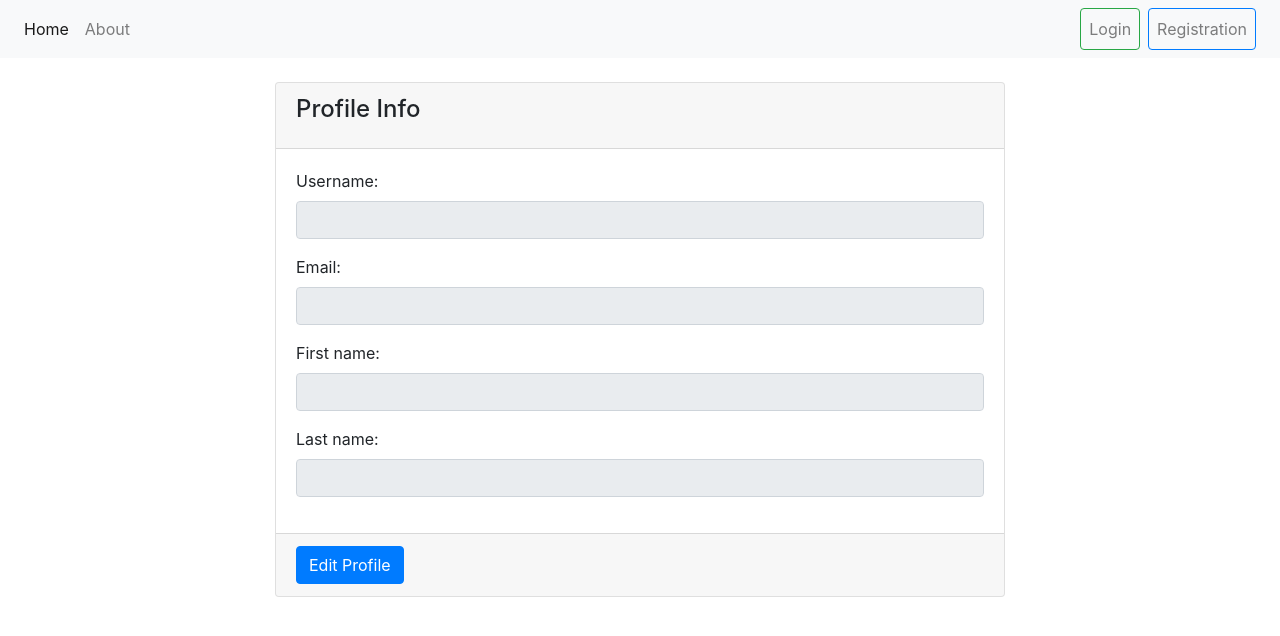
After one commit to sengxingstx-dev/djangocrud, a Django app: page /account/profile/1/ in a window 1280 px wide. The commit adds this page. Shown: the top 636 px of the page. Run offline with Django 4.2, Linux system fonts and the light colour scheme.

Commit message:
login system and user profile

```diff
--- a/base/admin.py
+++ b/base/admin.py
@@ -1,5 +1,6 @@
 from django.contrib import admin
-from .models import Employee
+from .models import User, Employee
 
 
+admin.site.register(User)
 admin.site.register(Employee)
--- a/base/urls.py
+++ b/base/urls.py
@@ -1,9 +1,15 @@
-from django.urls import path
+from django.urls import path, include
 from . import views
 
 
 urlpatterns = [
     path('', views.home, name='home'),
+    path('account/', include('django.contrib.auth.urls'), name='login'),
+    path('account/signup/', views.signup, name='signup'),
+    path('account/profile/<int:pk>/', views.profile, name='profile'),
+    path('account/profile/<int:pk>/update/', views.update_profile, name='update-profile'),
+
+
     path('employee/create/', views.employee_create, name='emp-create'),
     path('employee/list/', views.employee_list, name='emp-read'),
     path('employee/search/', views.employee_search, name='emp-search'),
--- a/base/views.py
+++ b/base/views.py
@@ -1,11 +1,43 @@
 from django.shortcuts import render, redirect
 from django.db.models import Q
-from .models import Employee, EmployeeForm
+from .models import Employee
+
+from .models import User
+from .forms import EmployeeForm, SignUpForm, UserProfileForm
 
 
 
 def home(request):
     return render(request, 'base/home.html')
+
+
+def signup(request):
+    if request.method == 'POST':
+        form = SignUpForm(request.POST)
+        if form.is_valid():
+            form.save()
+            return redirect('login')
+    else:
+        form = SignUpForm()
+
+    return render(request, 'registration/register.html', {'form': form})
+
+
+def profile(request, pk):
+    return render(request, 'registration/profile.html')
+
+
+def update_profile(request, pk):
+    if request.method == 'POST':
+        user = User.objects.get(id=pk)
+        form = UserProfileForm(request.POST ,request.FILES, instance=user)
+        if form.is_valid():
+            form.save()
+            return redirect('profile', pk=pk)
+    else:
+        user = User.objects.get(id=pk)
+        form = UserProfileForm(initial=user.__dict__)
+    return render(request, 'registration/update_profile.html', {'form': form})
 
 
 def employee_list(request):
--- a/djangocrud/urls.py
+++ b/djangocrud/urls.py
@@ -16,8 +16,14 @@ Including another URLconf
 """
 from django.contrib import admin
 from django.urls import path, include
+from django.conf import settings
+from django.conf.urls.static import static
 
 urlpatterns = [
     path('admin/', admin.site.urls),
     path('', include('base.urls')),
 ]
+
+if settings.DEBUG:
+    urlpatterns += static(settings.STATIC_URL, document_root=settings.STATIC_ROOT)
+    urlpatterns += static(settings.MEDIA_URL, document_root=settings.MEDIA_ROOT)
--- a/templates/base.html
+++ b/templates/base.html
@@ -1,23 +1,74 @@
+{% load static %}
 <!DOCTYPE html>
 <html lang="en">
+
 <head>
     <meta charset="UTF-8">
     <meta http-equiv="X-UA-Compatible" content="IE=edge">
     <meta name="viewport" content="width=device-width, initial-scale=1.0">
 
     <link rel="stylesheet" href="https://cdn.jsdelivr.net/npm/bootstrap@4.1.3/dist/css/bootstrap.min.css" integrity="sha384-MCw98/SFnGE8fJT3GXwEOngsV7Zt27NXFoaoApmYm81iuXoPkFOJwJ8ERdknLPMO" crossorigin="anonymous">
+    <link rel="stylesheet" href="https://cdn.jsdelivr.net/npm/bootstrap-icons@1.5.0/font/bootstrap-icons.css">
+
 
     <title>django crud</title>
 
 </head>
+
 <body>
 
-    <div class="container-fluid">
-        {% block content %} {% endblock content %}
-    </div>
+    <nav class="navbar navbar-expand-lg navbar-light bg-light">
+        <button class="navbar-toggler" type="button" data-toggle="collapse" data-target="#navbarNavDropdown"
+            aria-controls="navbarNavDropdown" aria-expanded="false" aria-label="Toggle navigation">
+            <span class="navbar-toggler-icon"></span>
+        </button>
+        <div class="collapse navbar-collapse justify-content-between" id="navbarNavDropdown">
+            <ul class="navbar-nav">
+                <li class="nav-item active">
+                    <a class="nav-link" href="{% url 'home' %}">Home <span class="sr-only">(current)</span></a>
+                </li>
+                <li class="nav-item">
+                    <a class="nav-link" href="#">About</a>
+                </li>
+            </ul>
+            <ul class="navbar-nav">
+                {% if not request.user.is_authenticated %}
+                <li class="nav-item mr-2">
+                    <a class="nav-link btn btn-outline-success" href="{% url 'login' %}">Login</a>
+                </li>
+                <li class="nav-item mr-2">
+                    <a class="nav-link btn btn-outline-primary" href="{% url 'signup' %}">Registration</a>
+                </li>
+                {% else %}
+                <li class="nav-item dropdown">
+                    <!-- <a class="nav-link dropdown-toggle" href="#" id="profileDropdown" role="button"
+                        data-toggle="dropdown" aria-haspopup="true" aria-expanded="false">
+                        <i class="bi bi-person-fill" style="font-size: 25px;"></i>
+                    </a> -->
+                    <img class="account-image rounded-circle m-auto d-block dropdown-toggle" id="id_profile_links"
+                        data-toggle="dropdown" title="Profile" aria-haspopup="true" aria-expanded="false"
+                        src="{{ request.user.profile_image.url }}" alt="my logo" width="40" height="40" style="cursor:pointer;">
+                    <div class="dropdown-menu dropdown-menu-right" aria-labelledby="profileDropdown">
+                        <a class="dropdown-item" href="{% url 'profile' pk=request.user.id %}">Profile</a>
+                        <a class="dropdown-item" href="{% url 'logout' %}">Logout</a>
+                    </div>
+                </li>
+                {% endif %}
+            </ul>
+        </div>
+    </nav>
 
-    <script src="https://code.jquery.com/jquery-3.3.1.slim.min.js" integrity="sha384-q8i/X+965DzO0rT7abK41JStQIAqVgRVzpbzo5smXKp4YfRvH+8abtTE1Pi6jizo" crossorigin="anonymous"></script>
-    <script src="https://cdn.jsdelivr.net/npm/popper.js@1.14.3/dist/umd/popper.min.js" integrity="sha384-ZMP7rVo3mIykV+2+9J3UJ46jBk0WLaUAdn689aCwoqbBJiSnjAK/l8WvCWPIPm49" crossorigin="anonymous"></script>
-    <script src="https://cdn.jsdelivr.net/npm/bootstrap@4.1.3/dist/js/bootstrap.min.js" integrity="sha384-ChfqqxuZUCnJSK3+MXmPNIyE6ZbWh2IMqE241rYiqJxyMiZ6OW/JmZQ5stwEULTy" crossorigin="anonymous"></script>
+    {% block content %} {% endblock content %}
+
+    <script src="https://code.jquery.com/jquery-3.3.1.slim.min.js"
+        integrity="sha384-q8i/X+965DzO0rT7abK41JStQIAqVgRVzpbzo5smXKp4YfRvH+8abtTE1Pi6jizo"
+        crossorigin="anonymous"></script>
+    <script src="https://cdn.jsdelivr.net/npm/popper.js@1.14.3/dist/umd/popper.min.js"
+        integrity="sha384-ZMP7rVo3mIykV+2+9J3UJ46jBk0WLaUAdn689aCwoqbBJiSnjAK/l8WvCWPIPm49"
+        crossorigin="anonymous"></script>
+    <script src="https://cdn.jsdelivr.net/npm/bootstrap@4.1.3/dist/js/bootstrap.min.js"
+        integrity="sha384-ChfqqxuZUCnJSK3+MXmPNIyE6ZbWh2IMqE241rYiqJxyMiZ6OW/JmZQ5stwEULTy"
+        crossorigin="anonymous"></script>
 </body>
+
 </html>
--- a/templates/base/emp_read.html
+++ b/templates/base/emp_read.html
@@ -1,5 +1,7 @@
 {% extends 'base.html' %}
 {% block content %}
+
+<div class="container-fluid">
 
     <h1>Employee List</h1>
 
@@ -50,6 +52,7 @@
             {% endfor %}
         </tbody>
     </table>
+</div>
 
 <script>
     function del(url) {
--- /dev/null
+++ b/templates/registration/profile.html
@@ -0,0 +1,46 @@
+{% extends 'base.html' %}
+{% block content %}
+
+<div class="container mt-4 mb-4">
+    <div class="row justify-content-center">
+      <div class="col-md-8">
+        <div class="card">
+          <div class="card-header">
+            <h4 class="card-title">Profile Info</h4>
+          </div>
+          <div class="card-body">
+            <div class="form-group">
+              <label for="username">Username:</label>
+              <input type="text" class="form-control" id="username" value="{{ user.username }}" readonly>
+            </div>
+            <div class="form-group">
+                <label for="email">Email:</label>
+                <input type="email" class="form-control" id="email" value="{{ user.email }}" readonly>
+            </div>
+            <div class="form-group">
+              <label for="first_name">First name:</label>
+              <input type="text" class="form-control" id="first_name" value="{{ user.first_name }}" readonly>
+            </div>
+            <div class="form-group">
+              <label for="last_name">Last name:</label>
+              <input type="text" class="form-control" id="last_name" value="{{ user.last_name }}" readonly>
+            </div>
+            <!-- <!- Add additional user information fields as needed -> -->
+
+            <!-- <!- You can also display the user's profile picture if available -> -->
+            {% if user.profile_image %}
+              <div class="form-group">
+                <label>Profile Picture:</label>
+                <img src="{{ user.profile_image.url }}" alt="Profile Picture" class="img-fluid">
+              </div>
+            {% endif %}
+          </div>
+          <div class="card-footer align-items-center justify-content-center">
+            <a href="{% url 'update-profile' pk=request.user.id %}" class="btn btn-primary">Edit Profile</a>
+          </div>
+        </div>
+      </div>
+    </div>
+  </div>
+
+{% endblock content %}
```
Also changed, not shown: base/forms.py (added, +50 -0 lines), base/models.py (+8 -27 lines), djangocrud/settings.py (+8 -0 lines), templates/base/home.html (+9 -3 lines), templates/registration/login.html (added, +15 -0 lines), templates/registration/register.html (added, +15 -0 lines), templates/registration/update_profile.html (added, +17 -0 lines), base/migrations/0001_initial.py. Lines whose indentation alone changed are shown as unchanged.
